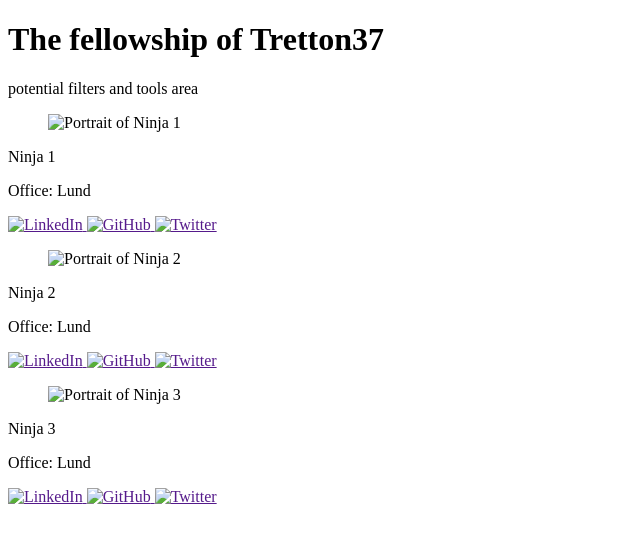
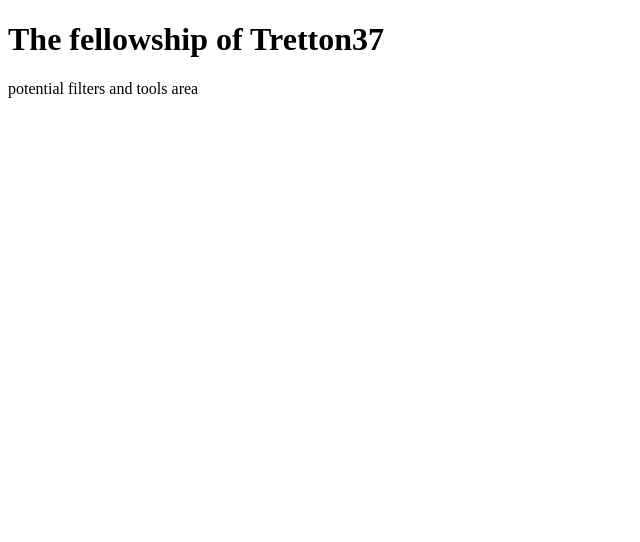
Before and after one commit to christina-jenks/simple-spa, a website with bundled scripts: page app/index.html in a window 1280 px wide. Shown: the whole page, without its empty margins (0-640 px from the left). Built offline with nearby package versions, Linux system fonts and the light colour scheme; no server answers.

Commit message:
Removed placeholder info

```diff
--- a/app/index.html
+++ b/app/index.html
@@ -2,6 +2,7 @@
 <html lang="en-US">
 	<head>
 		<title>Tretton37 Meet Our Developers</title>
+
 	</head>
 	<body>
 		<header>
@@ -9,57 +10,7 @@
 			<nav>potential filters and tools area</nav>
 		</header>
 		<main>
-			<article id="ninjas">
-				<section >
-					<figure>
-						<img alt="Portrait of Ninja 1"/>
-					</figure>
-					<p>Ninja 1</p>
-					<p>Office: Lund</p>
-					<a href="">
-						<img src="" alt="LinkedIn" />
-					</a>
-					<a href="">
-						<img src="" alt="GitHub" />
-					</a>
-					<a href="">
-						<img src="" alt="Twitter" />
-					</a>
-				</section>
-				<section>
-					<figure>
-						<img alt="Portrait of Ninja 2"/>
-					</figure>
-					<p>Ninja 2</p>
-					<p>Office: Lund</p>
-					<a href="">
-						<img src="" alt="LinkedIn" />
-					</a>
-					<a href="">
-						<img src="" alt="GitHub" />
-					</a>
-					<a href="">
-						<img src="" alt="Twitter" />
-					</a>
-				</section>
-				<section>
-					<figure>
-						<img alt="Portrait of Ninja 3"/>
-					</figure>
-					<p>Ninja 3</p>
-					<p>Office: Lund</p>
-					<a href="">
-						<img src="" alt="LinkedIn" />
-					</a>
-					<a href="">
-						<img src="" alt="GitHub" />
-					</a>
-					<a href="">
-						<img src="" alt="Twitter" />
-					</a>
-				</section>
-
-			</article>
+			<article id="ninjas" />
 		</main>
 		<script type="module" src="main.js"></script>
 	</body>
```
